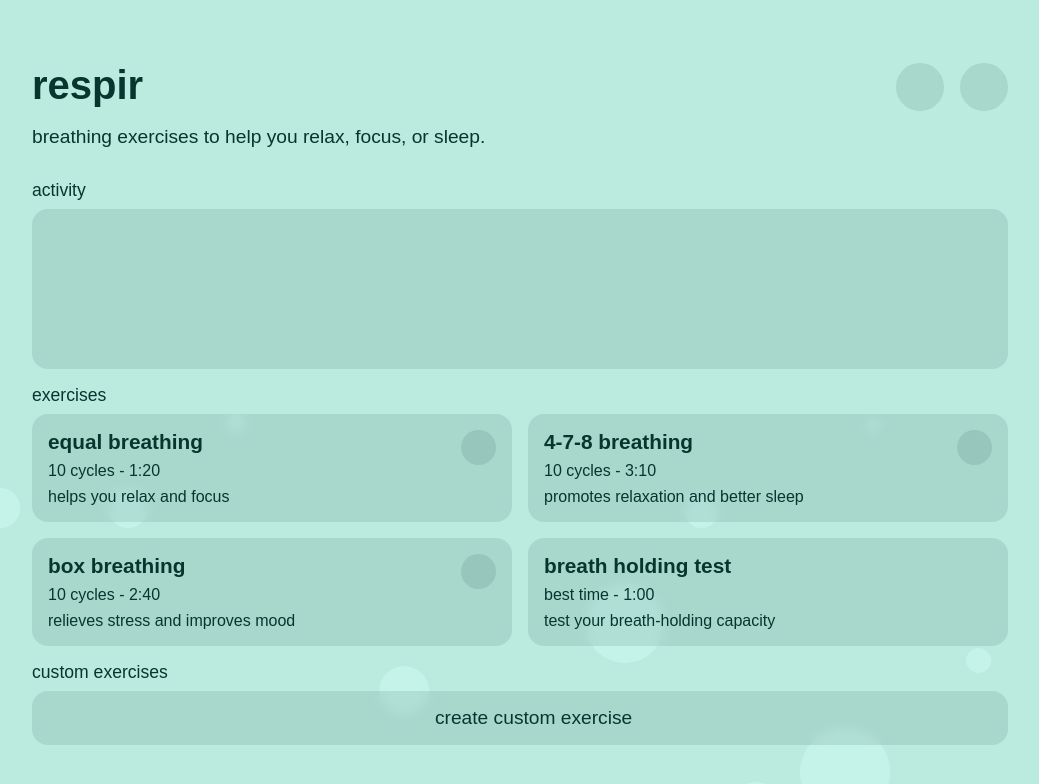
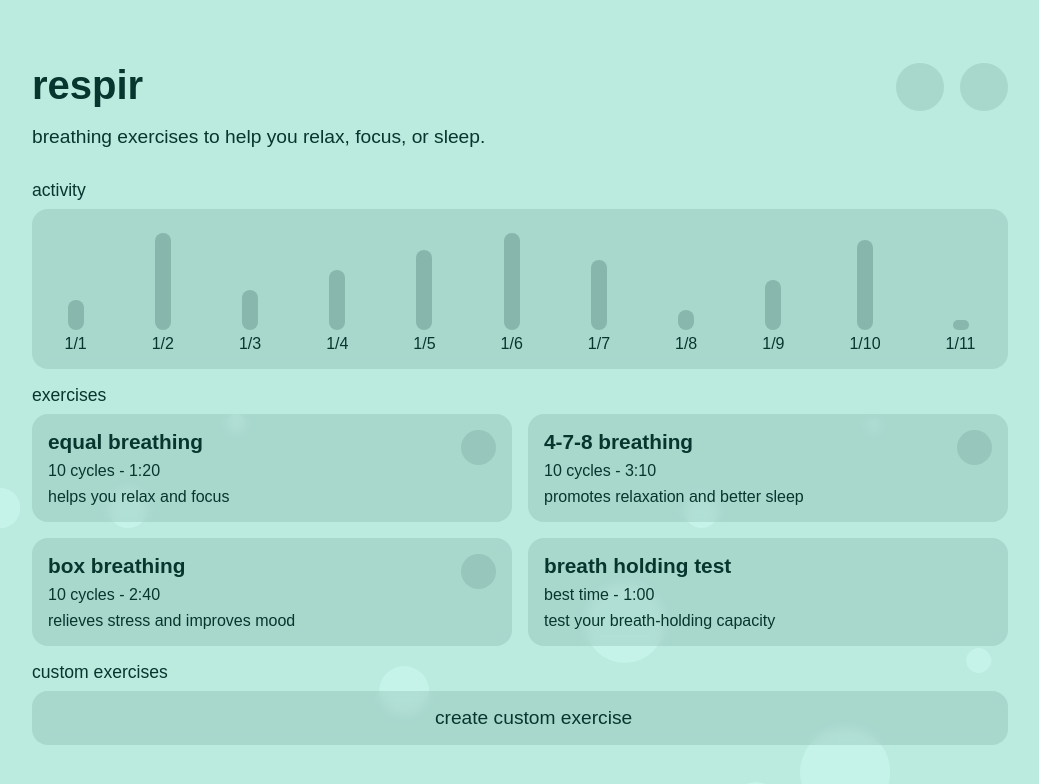
Before and after one commit to refact0r/respir, a SvelteKit app: page / in a window 1280 px wide. Shown: the top 784 px of the page, without its empty margins (120-1159 px from the left). Built offline with nearby package versions, Linux system fonts and the light colour scheme; some icons are missing; a web font is replaced by a local one.

Commit message:
fake data

```diff
--- a/src/routes/+page.svelte
+++ b/src/routes/+page.svelte
@@ -7,6 +7,21 @@
 	import { exercises } from '$lib/exercises.js';
 
 	let bestTime = 60;
+
+	let fakeActivity = [
+		{ value: 3, date: new Date('2024-01-01') },
+		{ value: 12, date: new Date('2024-01-02') },
+		{ value: 4, date: new Date('2024-01-03') },
+		{ value: 6, date: new Date('2024-01-04') },
+		{ value: 8, date: new Date('2024-01-05') },
+		{ value: 10, date: new Date('2024-01-06') },
+		{ value: 7, date: new Date('2024-01-07') },
+		{ value: 2, date: new Date('2024-01-08') },
+		{ value: 5, date: new Date('2024-01-09') },
+		{ value: 9, date: new Date('2024-01-10') },
+		{ value: 1, date: new Date('2024-01-11') }
+	];
+	let largest = Math.max(...fakeActivity.map((x) => x.value));
 
 	function setCycles(id) {
 		let cycles = prompt(
@@ -22,13 +37,19 @@
 	function totalTime(exercise) {
 		let cycleDuration = exercise.routine.reduce((sum, curr) => sum + curr.duration, 0);
 		let secs = cycleDuration * exercise.cycles;
-		return format(secs);
+		return formatTime(secs);
 	}
 
-	function format(secs) {
+	function formatTime(secs) {
 		let mins = Math.floor(secs / 60);
 		let remainder = secs % 60;
 		return `${mins}:${remainder.toString().padStart(2, '0')}`;
+	}
+
+	function formatDate(date) {
+		let month = date.getMonth() + 1;
+		let day = date.getDate();
+		return `${month}/${day}`;
 	}
 </script>
 
@@ -56,7 +77,14 @@
 		</div>
 
 		<h2>activity</h2>
-		<div class="graph"></div>
+		<div class="graph">
+			{#each fakeActivity as { value, date }}
+				<div class="day">
+					<div class="bar" style="height: {(value / largest) * 100}%;"></div>
+					<div class="label">{formatDate(date)}</div>
+				</div>
+			{/each}
+		</div>
 
 		<h2>exercises</h2>
 		<div class="exercises">
@@ -79,7 +107,7 @@
 			<a href="/hold-test" class="exercise" title="breath holding test">
 				<div class="left">
 					<h3>breath holding test</h3>
-					<p>best time - {format(bestTime)}</p>
+					<p>best time - {formatTime(bestTime)}</p>
 					<p>test your breath-holding capacity</p>
 				</div>
 			</a>
@@ -186,5 +214,26 @@
 		background-color: var(--bg-2);
 		backdrop-filter: blur(6px);
 		border-radius: 1rem;
+		padding: 1.5rem 0 1rem 0;
+
+		display: flex;
+		justify-content: space-around;
+		align-items: flex-end;
+	}
+
+	.day {
+		display: flex;
+		align-items: center;
+		flex-direction: column;
+		justify-content: flex-end;
+		gap: 0.3rem;
+		height: 100%;
+	}
+
+	.bar {
+		width: 1rem;
+		background-color: var(--bg-3);
+		margin: 0 0.1rem;
+		border-radius: 0.5rem;
 	}
 </style>
```
Also changed, not shown: src/routes/about/+page.svelte (+6 -5 lines).
